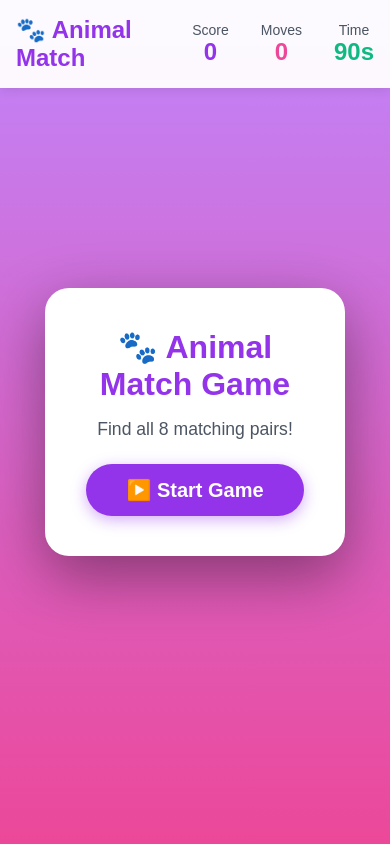
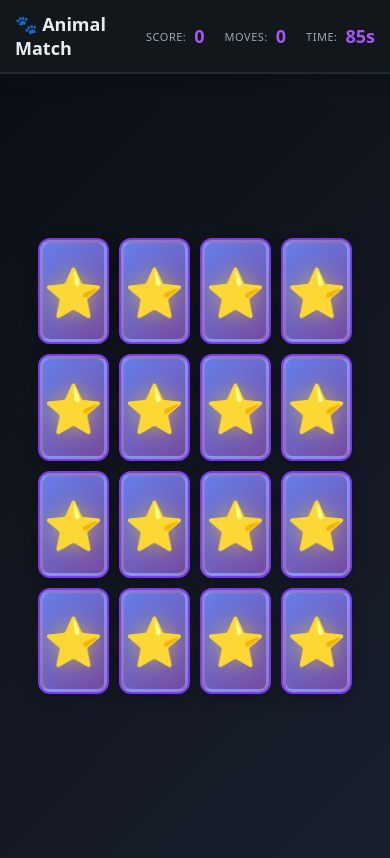
Before and after one commit to ilyas99702/hussin, a plain HTML site: page index.html in a window 390 px wide. Drawn offline with Linux system fonts and the light colour scheme.

Commit message:
Update index.html

```diff
--- a/index.html
+++ b/index.html
@@ -2,71 +2,81 @@
 <html lang="en">
 <head>
     <meta charset="UTF-8">
-    <meta name="viewport" content="width=device-width, initial-scale=1.0">
-    <title>Animal Match Game</title>
+    <meta name="viewport" content="width=device-width,initial-scale=1,maximum-scale=1,user-scalable=no">
+    <title>🐾 Animal Match — Memory Game</title>
     <style>
-        * {
-            margin: 0;
-            padding: 0;
-            box-sizing: border-box;
-        }
+        :root { color-scheme: dark; }
+        * { box-sizing: border-box; margin: 0; padding: 0; }
         body {
-            font-family: Arial, sans-serif;
-            background: linear-gradient(to bottom, #c084fc, #ec4899);
-            min-height: 100vh;
+            background: linear-gradient(135deg, #0a0e13 0%, #1a1f2e 100%);
+            color: #e7ecf0;
+            font-family: system-ui, -apple-system, "Segoe UI", sans-serif;
             display: flex;
             flex-direction: column;
+            align-items: center;
+            min-height: 100dvh;
+            padding: 0;
         }
-        #header {
-            background: rgba(255, 255, 255, 0.95);
-            padding: 1rem;
-            box-shadow: 0 2px 10px rgba(0,0,0,0.1);
-        }
-        .header-content {
-            max-width: 1200px;
-            margin: 0 auto;
+        .wrap { width: min(900px, 96vw); position: relative; }
+
+        .game-header {
+            width: 100%;
+            background: #12171b;
+            border-bottom: 2px solid #1f2a32;
+            padding: 15px 20px;
             display: flex;
             justify-content: space-between;
             align-items: center;
+            box-shadow: 0 4px 20px rgba(0,0,0,0.3);
+            position: sticky;
+            top: 0;
+            z-index: 10;
         }
-        .title {
-            font-size: 1.5rem;
-            font-weight: bold;
-            color: #9333ea;
+
+        .game-header h1 {
+            font-size: 20px;
+            margin: 0;
         }
-        .stats {
+
+        .header-stats {
             display: flex;
-            gap: 2rem;
+            gap: 30px;
         }
-        .stat {
-            text-align: center;
+
+        .stat-item {
+            display: flex;
+            align-items: center;
+            gap: 8px;
         }
-        .stat-label {
-            font-size: 0.875rem;
-            color: #4b5563;
+
+        .stat-item label {
+            font-size: 12px;
+            color: #9aa7b1;
+            text-transform: uppercase;
+            letter-spacing: 0.5px;
         }
-        .stat-value {
-            font-size: 1.5rem;
-            font-weight: bold;
+
+        .stat-item .score-display {
+            font-size: 20px;
+            font-weight: 700;
+            color: #a855f7;
         }
-        .score { color: #9333ea; }
-        .moves { color: #ec4899; }
-        .time { color: #10b981; }
-        .time.warning { color: #dc2626; }
+
+        .time-display { color: #4ade80; }
+        .time-display.warning { color: #fbbf24; }
 
         #game-container {
-            flex: 1;
+            padding: 40px 20px;
             display: flex;
             justify-content: center;
             align-items: center;
-            padding: 2rem;
-            position: relative;
+            min-height: calc(100vh - 60px);
         }
 
         #game-board {
             display: grid;
             grid-template-columns: repeat(4, 1fr);
-            gap: 1rem;
+            gap: 15px;
             max-width: 600px;
             width: 100%;
         }
@@ -79,11 +89,13 @@
             position: relative;
             transform-style: preserve-3d;
             transition: transform 0.6s;
-            box-shadow: 0 4px 8px rgba(0,0,0,0.2);
+            box-shadow: 0 4px 15px rgba(0,0,0,0.3);
+            border: 2px solid #7c3aed;
         }
 
         .card:hover {
             transform: translateY(-5px);
+            box-shadow: 0 8px 25px rgba(168,85,247,0.4);
         }
 
         .card.flipped {
@@ -91,8 +103,9 @@
         }
 
         .card.matched {
-            opacity: 0.6;
+            opacity: 0.5;
             pointer-events: none;
+            border-color: #4ade80;
         }
 
         .card-face {
@@ -100,7 +113,7 @@
             width: 100%;
             height: 100%;
             backface-visibility: hidden;
-            border-radius: 12px;
+            border-radius: 10px;
             display: flex;
             justify-content: center;
             align-items: center;
@@ -109,61 +122,75 @@
 
         .card-back {
             background: linear-gradient(135deg, #667eea 0%, #764ba2 100%);
-            border: 4px solid white;
+            border: 3px solid rgba(255,255,255,0.2);
         }
 
         .card-back::after {
             content: '⭐';
             font-size: 3rem;
+            filter: drop-shadow(0 0 10px rgba(255,215,0,0.5));
         }
 
         .card-front {
-            background: white;
+            background: #12171b;
+            border: 3px solid;
             transform: rotateY(180deg);
         }
 
         .overlay {
             position: fixed;
-            top: 50%;
-            left: 50%;
-            transform: translate(-50%, -50%);
-            background: white;
-            padding: 2.5rem;
-            border-radius: 1.5rem;
-            box-shadow: 0 20px 60px rgba(0,0,0,0.4);
-            text-align: center;
-            z-index: 1000;
-            min-width: 300px;
+            inset: 0;
+            display: grid;
+            place-items: center;
+            background: rgba(8,11,14,.85);
+            backdrop-filter: blur(4px);
+            padding: 16px;
+            z-index: 100;
         }
 
-        .overlay h2 {
-            font-size: 2rem;
-            color: #9333ea;
-            margin-bottom: 1rem;
+        .card-dialog {
+            background: #12171b;
+            border: 1px solid #1f2a32;
+            border-radius: 14px;
+            padding: 30px;
+            box-shadow: 0 10px 30px rgba(0,0,0,.35);
+            max-width: 500px;
+            width: 90%;
         }
 
-        .overlay p {
-            color: #4b5563;
-            margin-bottom: 1.5rem;
-            font-size: 1.1rem;
+        .card-dialog h1 {
+            font-size: 28px;
+            font-weight: 900;
+            margin-bottom: 12px;
+            text-shadow: 0 2px 10px rgba(168,85,247,0.5);
         }
 
-        .overlay button {
-            background: #9333ea;
-            color: white;
-            font-size: 1.25rem;
-            font-weight: bold;
-            padding: 0.875rem 2.5rem;
-            border: none;
-            border-radius: 2rem;
-            cursor: pointer;
-            transition: all 0.2s;
-            box-shadow: 0 4px 15px rgba(147, 51, 234, 0.4);
+        .muted {
+            color: #9aa7b1;
+            font-size: 14px;
+            line-height: 1.4;
+            margin-bottom: 20px;
         }
 
-        .overlay button:hover {
-            background: #7e22ce;
-            transform: scale(1.05);
+        .btn-primary {
+            padding: 14px 28px;
+            background: linear-gradient(135deg, #a855f7, #7c3aed);
+            color: #fff;
+            border: none;
+            border-radius: 12px;
+            font-weight: 900;
+            font-size: 16px;
+            cursor: pointer;
+            box-shadow: 0 6px 20px rgba(168,85,247,0.4);
+            transition: all 0.2s;
+            text-transform: uppercase;
+            letter-spacing: 0.5px;
+            width: 100%;
+        }
+
+        .btn-primary:hover:not(:disabled) {
+            transform: translateY(-2px);
+            box-shadow: 0 8px 25px rgba(168,85,247,0.5);
         }
 
         .message {
@@ -171,13 +198,14 @@
             top: 50%;
             left: 50%;
             transform: translate(-50%, -50%);
-            background: white;
-            padding: 1.5rem 3rem;
-            border-radius: 1rem;
-            box-shadow: 0 20px 60px rgba(0,0,0,0.4);
+            background: #12171b;
+            border: 2px solid #a855f7;
+            padding: 20px 40px;
+            border-radius: 12px;
+            box-shadow: 0 20px 60px rgba(168,85,247,0.5);
             font-size: 2rem;
-            font-weight: bold;
-            color: #9333ea;
+            font-weight: 900;
+            color: #a855f7;
             z-index: 999;
             animation: bounce 0.5s ease;
         }
@@ -187,55 +215,91 @@
             50% { transform: translate(-50%, -50%) scale(1.15); }
         }
 
-        .hidden { display: none; }
+        .hidden { display: none !important; }
 
-        @media (max-width: 768px) {
+        .stats-detail {
+            background: rgba(168,85,247,0.1);
+            border: 1px solid rgba(168,85,247,0.3);
+            border-radius: 10px;
+            padding: 15px;
+            margin: 20px 0;
+            text-align: center;
+        }
+
+        .stats-detail p {
+            font-size: 18px;
+            color: #cbd5e1;
+            margin: 8px 0;
+        }
+
+        .stats-detail .highlight {
+            color: #a855f7;
+            font-weight: 700;
+            font-size: 22px;
+        }
+
+        @media (max-width: 720px) {
             #game-board {
-                gap: 0.5rem;
-                max-width: 90vw;
+                gap: 10px;
+                padding: 0 10px;
             }
             .card-face {
                 font-size: 2.5rem;
+            }
+            .game-header {
+                padding: 12px 15px;
+            }
+            .game-header h1 {
+                font-size: 18px;
+            }
+            .header-stats {
+                gap: 20px;
+            }
+            .stat-item label {
+                font-size: 11px;
+            }
+            .stat-item .score-display {
+                font-size: 18px;
             }
         }
     </style>
 </head>
 <body>
-    <div id="header">
-        <div class="header-content">
-            <div class="title">🐾 Animal Match</div>
-            <div class="stats">
-                <div class="stat">
-                    <div class="stat-label">Score</div>
-                    <div class="stat-value score" id="score">0</div>
-                </div>
-                <div class="stat">
-                    <div class="stat-label">Moves</div>
-                    <div class="stat-value moves" id="moves">0</div>
-                </div>
-                <div class="stat">
-                    <div class="stat-label">Time</div>
-                    <div class="stat-value time" id="time">90s</div>
-                </div>
+    <div class="game-header">
+        <h1>🐾 Animal Match</h1>
+        <div class="header-stats">
+            <div class="stat-item">
+                <label>Score:</label>
+                <span class="score-display" id="scoreDisplay">0</span>
+            </div>
+            <div class="stat-item">
+                <label>Moves:</label>
+                <span class="score-display" id="movesDisplay">0</span>
+            </div>
+            <div class="stat-item">
+                <label>Time:</label>
+                <span class="score-display time-display" id="timeDisplay">90s</span>
             </div>
         </div>
     </div>
 
-    <div id="game-container">
-        <div id="game-board"></div>
-    </div>
-
-    <div id="startOverlay" class="overlay">
-        <h2>🐾 Animal Match Game</h2>
-        <p>Find all 8 matching pairs!</p>
-        <button onclick="startGame()">▶️ Start Game</button>
+    <div class="wrap">
+        <div id="game-container">
+            <div id="game-board"></div>
+        </div>
     </div>
 
     <div id="gameOverOverlay" class="overlay hidden">
-        <h2>🎮 Game Over!</h2>
-        <p id="finalStats"></p>
-        <p>Play again?</p>
-        <button onclick="startGame()">🔄 Play Again</button>
+        <div class="card-dialog">
+            <h1>🎮 Game Over!</h1>
+            <div class="stats-detail">
+                <p>Final Score: <span class="highlight" id="finalScore">0</span></p>
+                <p>Total Moves: <span class="highlight" id="finalMoves">0</span></p>
+                <p id="winMessage" class="hidden" style="color: #4ade80; font-weight: 700; margin-top: 10px;">🏆 You Won!</p>
+            </div>
+            <p class="muted">Ready for another round?</p>
+            <button onclick="startGame()" class="btn-primary">🔄 Play Again</button>
+        </div>
     </div>
 
     <div id="message" class="message hidden"></div>
@@ -273,7 +337,7 @@
 
             const cardFront = document.createElement('div');
             cardFront.className = 'card-face card-front';
-            cardFront.style.background = animal.color;
+            cardFront.style.borderColor = animal.color;
             cardFront.textContent = animal.emoji;
 
             card.appendChild(cardBack);
@@ -350,21 +414,31 @@
         }
 
         function updateUI() {
-            document.getElementById('score').textContent = score;
-            document.getElementById('moves').textContent = moves;
-            const timeEl = document.getElementById('time');
+            document.getElementById('scoreDisplay').textContent = score;
+            document.getElementById('movesDisplay').textContent = moves;
+            const timeEl = document.getElementById('timeDisplay');
             timeEl.textContent = timeLeft + 's';
-            timeEl.className = 'stat-value time' + (timeLeft < 15 ? ' warning' : '');
+            timeEl.className = 'score-display time-display' + (timeLeft < 15 ? ' warning' : '');
         }
 
         function endGame(won) {
             gameOver = true;
+            gameStarted = false;
             clearInterval(timerInterval);
-            document.getElementById('finalStats').innerHTML =
-                `Final Score: ${score}<br>Moves: ${moves}`;
+
+            document.getElementById('finalScore').textContent = score;
+            document.getElementById('finalMoves').textContent = moves;
+
+            if (won) {
+                document.getElementById('winMessage').classList.remove('hidden');
+            } else {
+                document.getElementById('winMessage').classList.add('hidden');
+            }
+
             document.getElementById('gameOverOverlay').classList.remove('hidden');
+
             if (!won) {
-                showMessage('Time Up! 😅');
+                showMessage('Time Up! ⏰');
             }
         }
 
@@ -376,7 +450,6 @@
             timeLeft = 90;
             updateUI();
 
-            document.getElementById('startOverlay').classList.add('hidden');
             document.getElementById('gameOverOverlay').classList.add('hidden');
 
             setupGame();
@@ -391,6 +464,9 @@
                 }
             }, 1000);
         }
+
+        // Auto-start the game when page loads
+        window.addEventListener('load', startGame);
     </script>
 </body>
 </html>
```
